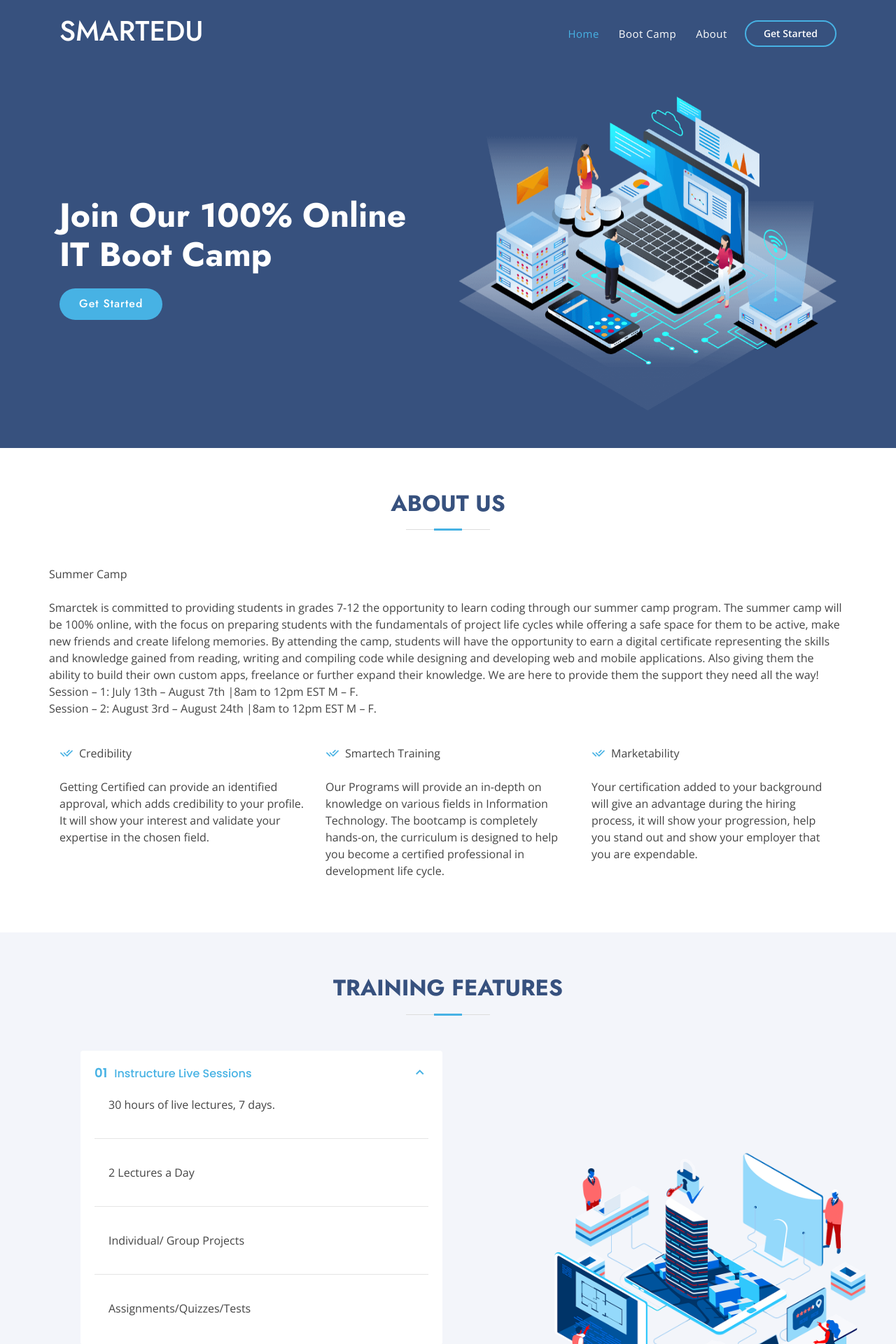
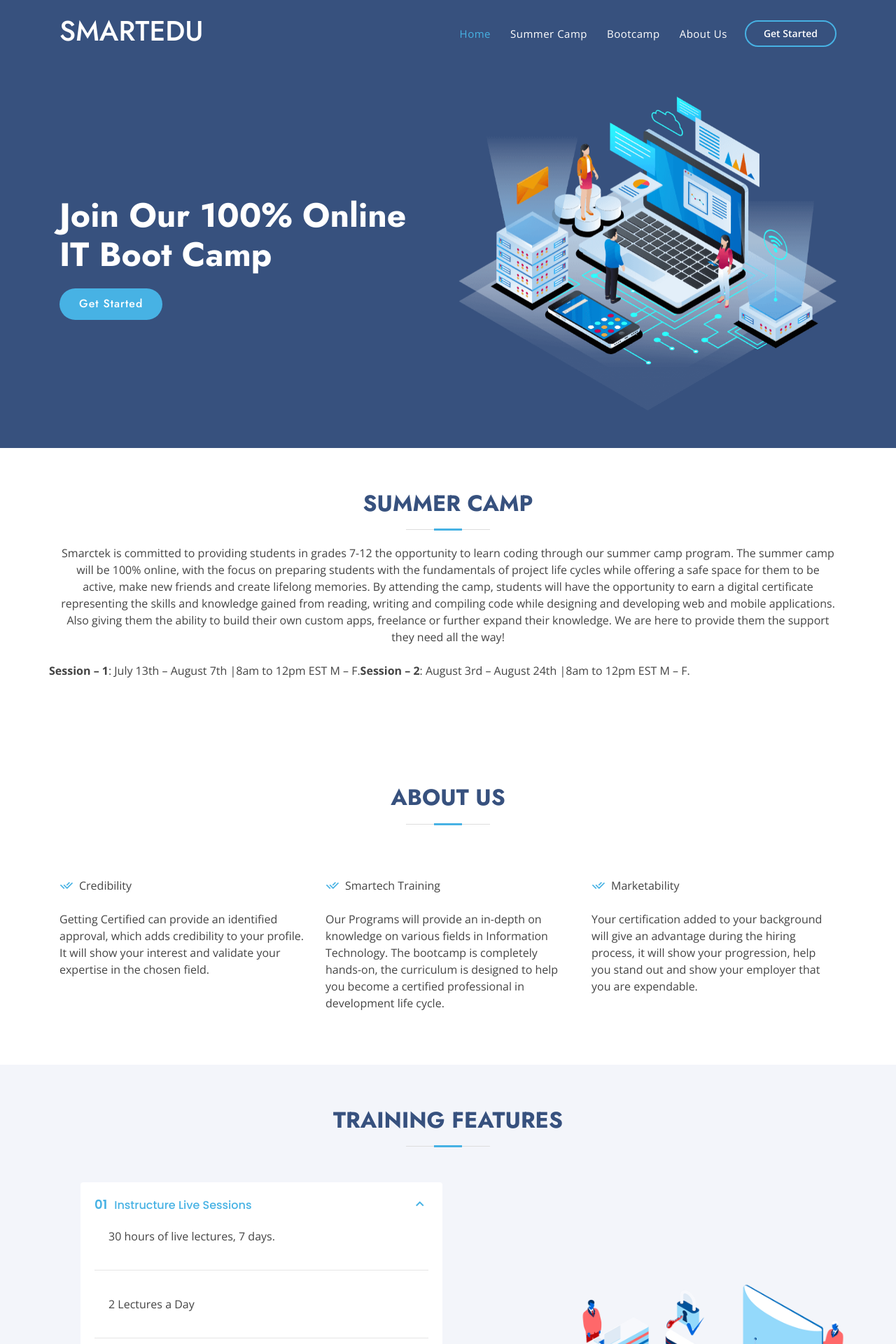
Before and after one commit to itachiuc/techtable_demo, a Flask app: page / in a window 1280 px wide. Shown: the top 1920 px of the page at 70% size. Run offline with Flask 2, Linux system fonts and the light colour scheme; some libraries are stand-ins or nearby versions.

Commit message:
Update tech.html

```diff
--- a/templates/tech.html
+++ b/templates/tech.html
@@ -50,8 +50,9 @@
       <nav class="nav-menu d-none d-lg-block ml-auto">
         <ul>
           <li class="active"><a href="/">Home</a></li>
-          <li><a href="#services">Boot Camp</a></li>
-          <li><a href="#about">About</a></li>
+          <li><a href="#services">Summer Camp</a></li>
+          <li><a href="#services">Bootcamp</a></li>
+          <li><a href="#about">About Us</a></li>
 
           </ul>
       </nav>
@@ -84,7 +85,30 @@
 
   <main id="main">
 
+    <section id="about" class="about">
+      <div class="container" data-aos="fade-up">
+        <div class="section-title">
+          <h2>Summer Camp</h2>
+          <p>
 
+            Smarctek is committed to providing students in grades 7-12 the opportunity to learn coding through our summer camp program.  The summer camp will be 100% online, with the focus on preparing students with the fundamentals of project life cycles while offering a safe space for them to be active,
+             make new friends and create lifelong memories. By attending the camp,
+              students will have the opportunity to earn a digital certificate representing the skills and knowledge gained from reading, writing and compiling code while designing and developing web and mobile applications.
+               Also giving them the ability to build their own custom apps, freelance or further expand their knowledge.
+                We are here to provide them the support they need all the way!<br><br>
+
+            <div class="row content">
+              <b>Session – 1</b>: July 13th – August 7th |8am to 12pm EST M – F.<br>
+              <b>Session – 2</b>: August 3rd – August 24th |8am to 12pm EST M – F.
+            </div>
+
+
+
+                    </p>
+        </div>
+
+      </div>
+    </section>
     <section id="about" class="about">
       <div class="container" data-aos="fade-up">
 
@@ -93,20 +117,7 @@
         </div>
 
         <div class="row content">
-          <p>
-    Summer Camp<br>
-    <br>
 
-    Smarctek is committed to providing students in grades 7-12 the opportunity to learn coding through our summer camp program.  The summer camp will be 100% online, with the focus on preparing students with the fundamentals of project life cycles while offering a safe space for them to be active, make new friends and create lifelong memories. By attending the camp, students will have the opportunity to earn a digital certificate representing the skills and knowledge gained from reading, writing and compiling code while designing and developing web and mobile applications. Also giving them the ability to build their own custom apps, freelance or further expand their knowledge. We are here to provide them the support they need all the way!
-
-
-    Session – 1: July 13th – August 7th |8am to 12pm EST M – F.<br>
-    Session – 2: August 3rd – August 24th |8am to 12pm EST M – F.
-
-
-
-
-            </p>
           <div class="col-lg-4">
 
             <ul>
@@ -502,7 +513,8 @@
                 <p>+91 999 8888 777</p>
               </div>
 
-              <iframe src="https://www.google.com/maps/embed?pb=!1m14!1m8!1m3!1d12097.433213460943!2d-74.0062269!3d40.7101282!3m2!1i1024!2i768!4f13.1!3m3!1m2!1s0x0%3A0xb89d1fe6bc499443!2sDowntown+Conference+Center!5e0!3m2!1smk!2sbg!4v1539943755621" frameborder="0" style="border:0; width: 100%; height: 290px;" allowfullscreen></iframe>
+              <!-- <iframe  width="600" height="450" frameborder="0" style="border:0;" allowfullscreen="" aria-hidden="false" tabindex="0"></iframe> -->
+              <iframe src="https://www.google.com/maps/embed?pb=!1m18!1m12!1m3!1d190641.96279466126!2d-72.68645571508836!3d41.703670342463774!2m3!1f0!2f0!3f0!3m2!1i1024!2i768!4f13.1!3m3!1m2!1s0x89e6504054d3e411%3A0xc39fc69d1ec3c2a3!2sGlastonbury%2C%20CT%2006033%2C%20USA!5e0!3m2!1sen!2sin!4v1593955107077!5m2!1sen!2sin" frameborder="0" style="border:0; width: 100%; height: 290px;" allowfullscreen></iframe>
             </div>
             </div>
 
```
